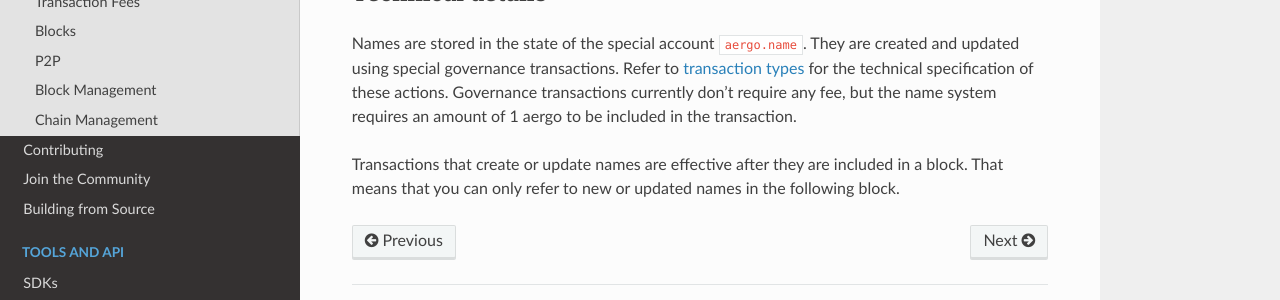
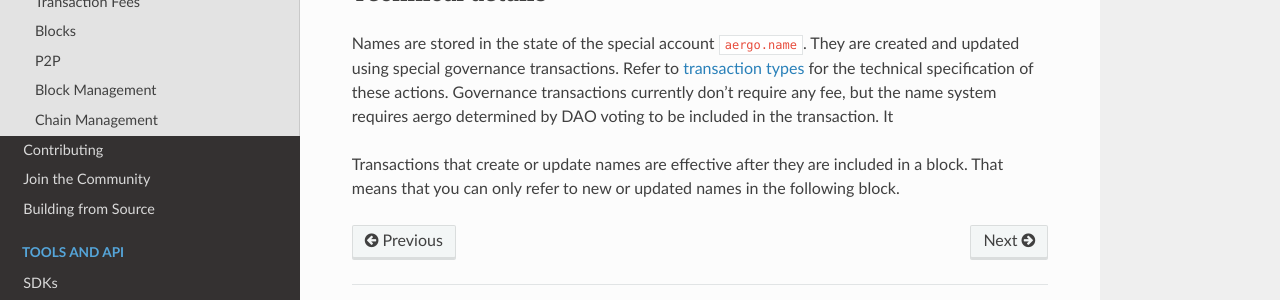
Before and after one commit to aergoio/guide, a Sphinx documentation site: the page built from source/specs/names.rst, in a window 1280 px wide and 900 px high, scrolled down 841 px. Shown: the part 510-810 px from the top of the window. Built offline with Sphinx 7.4.7 and the Read the Docs theme 2.0.0, drawn with Linux system fonts in a browser that asks for light colours.

Commit message:
Update name transaction price

```diff
--- a/source/specs/names.rst
+++ b/source/specs/names.rst
@@ -57,7 +57,7 @@ Technical details
 
 Names are stored in the state of the special account :code:`aergo.name`. They are created and updated using special governance transactions.
 Refer to `transaction types <transaction-types.html>`_ for the technical specification of these actions.
-Governance transactions currently don't require any fee, but the name system requires an amount of 1 aergo to be included in the transaction.
+Governance transactions currently don't require any fee, but the name system requires aergo determined by DAO voting to be included in the transaction. It
 
 Transactions that create or update names are effective after they are included in a block.
 That means that you can only refer to new or updated names in the following block.
```
